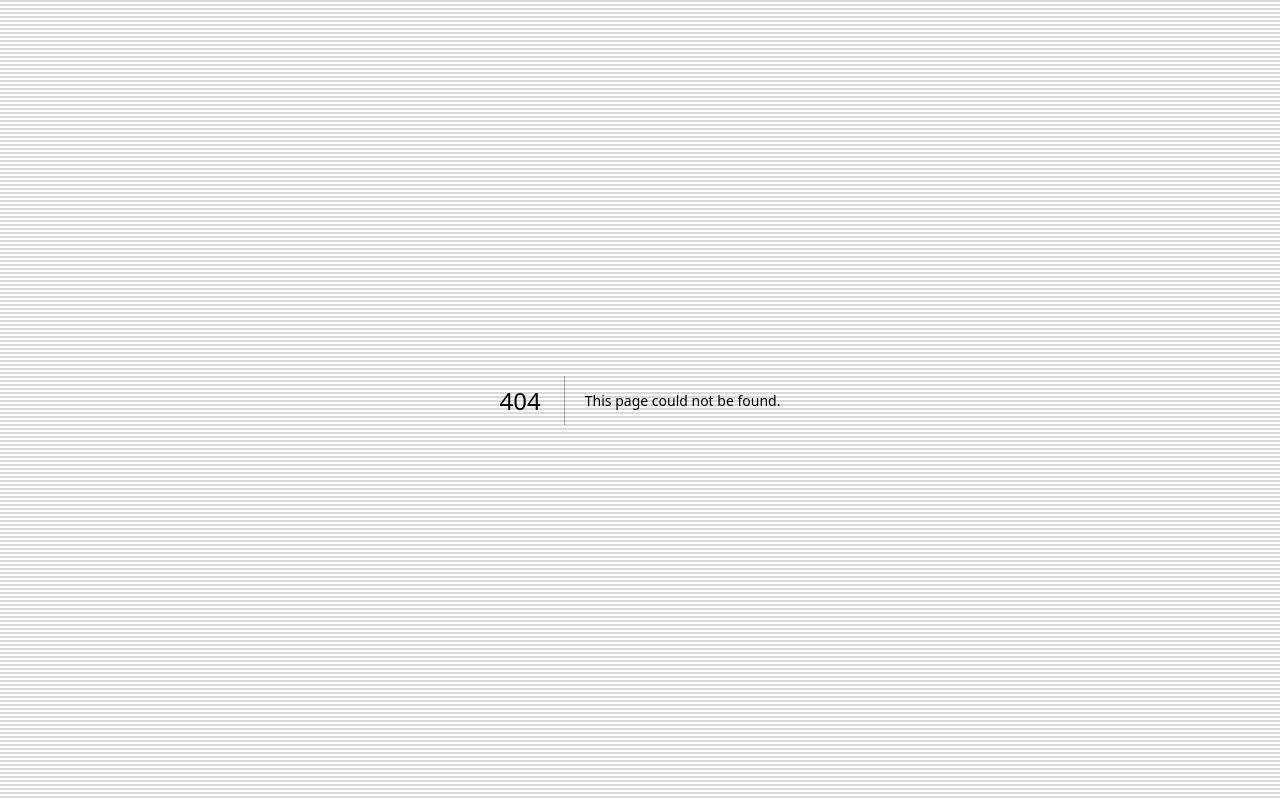
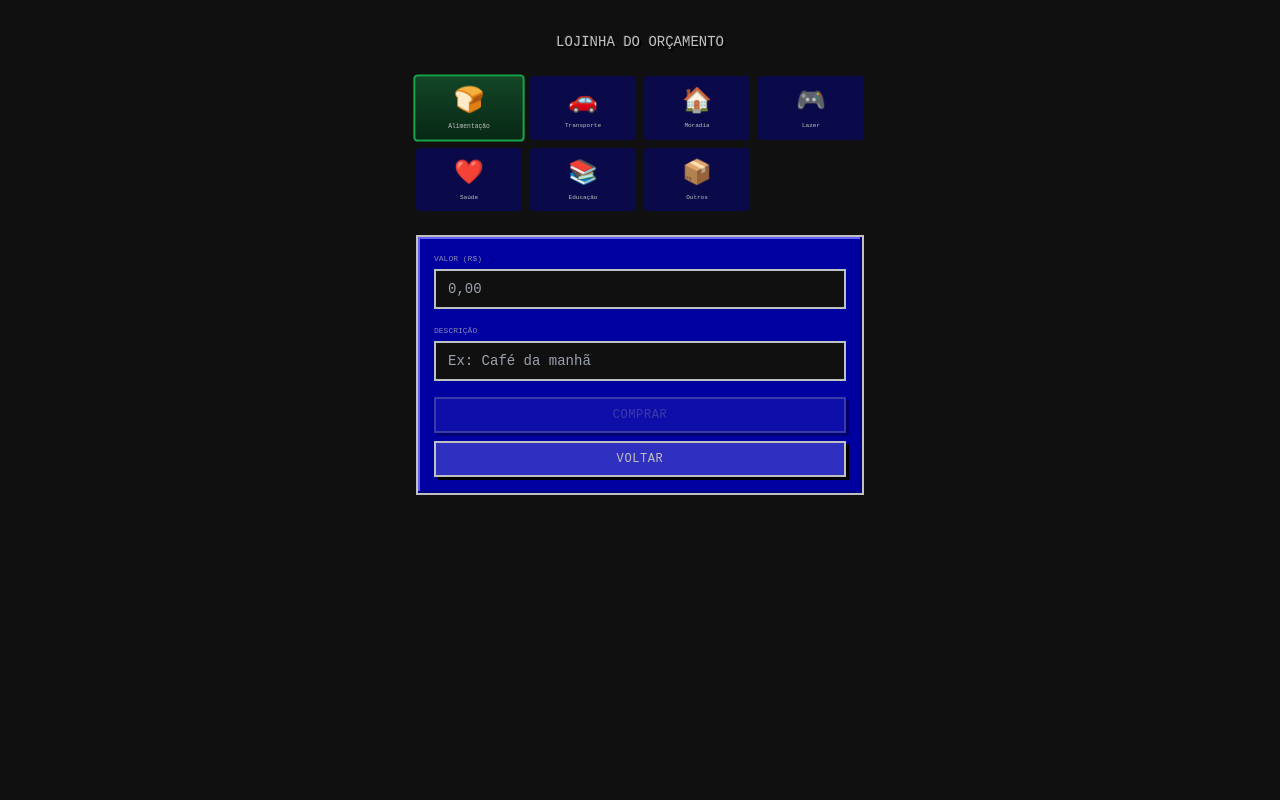
Before and after one commit to Arthurmt15/finan-as, a Next.js app in the folder polybudget/: page /dashboard/novo-gasto in a window 1280 px wide. Before the commit this address had no page. Built offline with nearby package versions, Linux system fonts and the light colour scheme.

Commit message:
feat: página novo gasto com fluxo em 3 etapas estilo lojinha RPG

```diff
--- /dev/null
+++ b/polybudget/src/app/dashboard/novo-gasto/page.tsx
@@ -0,0 +1,189 @@
+'use client'
+
+import { useState } from 'react'
+import { useRouter } from 'next/navigation'
+import { useTransactions } from '@/hooks/useTransactions'
+import { categories } from '@/data/categories'
+import { DialogOverlay } from '@/components/ui/DialogOverlay'
+import type { CategoryId } from '@/types'
+
+/** Temas visuais (gradiente e borda) para cada categoria de gasto */
+const categoryThemes: Partial<Record<CategoryId, { bg: string; border: string }>> = {
+  alimentacao: { bg: 'from-green-900/80 to-green-950/80', border: 'border-green-600' },
+  transporte: { bg: 'from-yellow-900/80 to-yellow-950/80', border: 'border-yellow-600' },
+  moradia: { bg: 'from-red-900/80 to-red-950/80', border: 'border-red-600' },
+  lazer: { bg: 'from-purple-900/80 to-purple-950/80', border: 'border-purple-600' },
+  saude: { bg: 'from-cyan-900/80 to-cyan-950/80', border: 'border-cyan-600' },
+  educacao: { bg: 'from-indigo-900/80 to-indigo-950/80', border: 'border-indigo-600' },
+  outros: { bg: 'from-gray-800/80 to-gray-900/80', border: 'border-gray-500' },
+}
+
+/**
+ * Página "Novo Gasto" — interface de lojinha de RPG.
+ * Fluxo em 3 etapas:
+ * 1. select: escolhe categoria + preenche valor/descrição
+ * 2. confirm: revisão com ícone grande e valor em destaque
+ * 3. done: confirmação com feedback de XP + botão de retorno
+ */
+export default function NovoGastoPage() {
+  const router = useRouter()
+  const { add } = useTransactions()
+
+  const [category, setCategory] = useState<CategoryId>('alimentacao')
+  const [amount, setAmount] = useState('')
+  const [description, setDescription] = useState('')
+  const [step, setStep] = useState<'select' | 'confirm' | 'done'>('select')
+
+  const selectedCat = categories.find((c) => c.id === category)!
+
+  /** Persiste a transação no IndexedDB e avança para a tela de conclusão */
+  async function handleConfirm() {
+    await add({
+      amount: Number(amount),
+      category,
+      description,
+      date: new Date(),
+      type: 'expense',
+    })
+    setStep('done')
+  }
+
+  if (step === 'done') {
+    return (
+      <DialogOverlay>
+        <div className="dialog-box max-w-sm w-full text-center">
+          <p className="font-pixel text-[16px] text-green-400 mb-4">ITEM ADQUIRIDO!</p>
+          <p className="font-mono text-sm mb-2">{description}</p>
+          <p className="font-pixel text-[10px] text-ps1-yellow mb-4">
+            -R$ {Number(amount).toFixed(2)}
+          </p>
+          <p className="font-mono text-xs text-ps1-white/60 mb-6">
+            XP +10 · Streak atualizado!
+          </p>
+          <button
+            onClick={() => router.push('/dashboard')}
+            className="btn-ps1 w-full"
+          >
+            VOLTAR AO DASHBOARD
+          </button>
+        </div>
+      </DialogOverlay>
+    )
+  }
+
+  return (
+    <main className="min-h-screen flex flex-col items-center px-4 py-8 bg-ps1-black">
+      <h1 className="font-pixel text-sm text-ps1-white glow-text mb-6">
+        {step === 'select' ? 'LOJINHA DO ORÇAMENTO' : 'CONFIRMAR COMPRA'}
+      </h1>
+
+      {step === 'select' ? (
+        <>
+          {/* Grid de categorias com destaque na selecionada */}
+          <div className="grid grid-cols-4 gap-2 w-full max-w-md mb-6">
+            {categories.map((cat) => {
+              const theme = categoryThemes[cat.id]
+              if (!theme) return null
+              return (
+                <button
+                  key={cat.id}
+                  onClick={() => setCategory(cat.id)}
+                  className={`
+                    flex flex-col items-center gap-1 p-2 rounded border-2 transition-all
+                    ${category === cat.id
+                      ? `${theme.border} bg-gradient-to-b ${theme.bg} scale-105`
+                      : 'border-transparent bg-ps1-blue/40 hover:bg-ps1-blue/60'
+                    }
+                  `}
+                >
+                  <span className="text-2xl">{cat.icon}</span>
+                  <span className="font-pixel text-[6px] text-ps1-white text-center leading-tight">
+                    {cat.label}
+                  </span>
+                </button>
+              )
+            })}
+          </div>
+
+          {/* Formulário de valor e descrição */}
+          <div className="dialog-box w-full max-w-md">
+            <div className="mb-4">
+              <label className="font-pixel text-[8px] text-ps1-white/70 block mb-1">
+                VALOR (R$)
+              </label>
+              <input
+                type="number"
+                step="0.01"
+                min="0.01"
+                placeholder="0,00"
+                value={amount}
+                onChange={(e) => setAmount(e.target.value)}
+                className="w-full bg-ps1-black border-2 border-ps1-white text-ps1-white font-pixel text-sm
+                           px-3 py-2 outline-none focus:border-ps1-yellow"
+              />
+            </div>
+            <div className="mb-4">
+              <label className="font-pixel text-[8px] text-ps1-white/70 block mb-1">
+                DESCRIÇÃO
+              </label>
+              <input
+                type="text"
+                placeholder="Ex: Café da manhã"
+                value={description}
+                onChange={(e) => setDescription(e.target.value)}
+                maxLength={40}
+                className="w-full bg-ps1-black border-2 border-ps1-white text-ps1-white font-mono text-sm
+                           px-3 py-2 outline-none focus:border-ps1-yellow"
+              />
+            </div>
+            <button
+              onClick={() => setStep('confirm')}
+              disabled={!amount || Number(amount) <= 0 || !description.trim()}
+              className="btn-ps1 w-full disabled:opacity-30 disabled:cursor-not-allowed"
+            >
+              COMPRAR
+            </button>
+            <button
+              onClick={() => router.push('/dashboard')}
+              className="btn-ps1 w-full mt-2"
+            >
+              VOLTAR
+            </button>
+          </div>
+        </>
+      ) : (
+        /* Etapa de confirmação com resumo visual */
+        <DialogOverlay>
+        <div className="dialog-box w-full max-w-md text-center">
+          <p className="font-pixel text-[10px] text-ps1-white/70 mb-1">Você está comprando:</p>
+          <p className="text-4xl mb-2">{selectedCat.icon}</p>
+          <p className="font-pixel text-sm text-ps1-white mb-1">{selectedCat.label}</p>
+          <p className="font-mono text-sm text-ps1-white/80 mb-1">{description}</p>
+          <p className="font-pixel text-lg text-ps1-yellow mb-6">-R$ {Number(amount).toFixed(2)}</p>
+
+          <div className="flex gap-2">
+            <button
+              onClick={() => setStep('select')}
+              className="btn-ps1 flex-1"
+            >
+              CANCELAR
+            </button>
+            <button
+              onClick={handleConfirm}
+              className="btn-ps1 flex-1 bg-green-800 hover:bg-green-700"
+            >
+              CONFIRMAR
+            </button>
+          </div>
+          <button
+            onClick={() => router.push('/dashboard')}
+            className="btn-ps1 w-full mt-2"
+          >
+            VOLTAR
+          </button>
+        </div>
+      </DialogOverlay>
+      )}
+    </main>
+  )
+}
```
